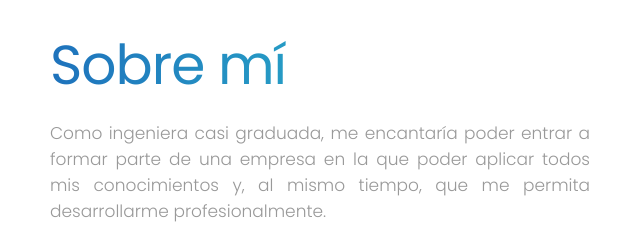
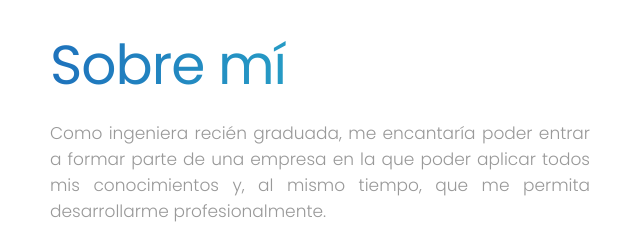
Before and after one commit to terodedi99/terodedi99.github.io, a plain HTML site: page index.html in a window 1280 px wide. Shown: the part 1120-1366 px from the top of the page, 20-660 px from the left. Drawn offline with Linux system fonts and the light colour scheme; some packages are replaced by stand-ins of ours.

Commit message:
Update index.html

```diff
--- a/index.html
+++ b/index.html
@@ -96,7 +96,7 @@
                 <div class="col-sm-4 col-md-6 cont_theme_blog">
                     <div class="container-fluid">
                         <h3>Sobre mí</h3>
-                        <p style="text-align:justify">Como ingeniera casi graduada, me encantaría poder entrar a formar parte de una empresa en la que poder aplicar todos mis conocimientos y, al mismo tiempo, que me permita desarrollarme profesionalmente.</p>
+                        <p style="text-align:justify">Como ingeniera recién graduada, me encantaría poder entrar a formar parte de una empresa en la que poder aplicar todos mis conocimientos y, al mismo tiempo, que me permita desarrollarme profesionalmente.</p>
                         <p style="text-align:justify">Gracias a mi formación en la rama de Tecnologías de la Información (TI), considero que puedo aportar valor en este campo y seguir desarrollándome profesionalmente en una empresa que coincida con mis valores y expectativas.</p>
                         <p style="text-align:justify">Como persona organizada y con una gran motivación, soy capaz de adaptarme a cualquier circunstancia y dar siempre lo mejor de mí en cualquier proyecto, al mismo tiempo que me esfuerzo por trabajar en equipo y fomentar valores como
                             los del compañerismo.</p>
```
